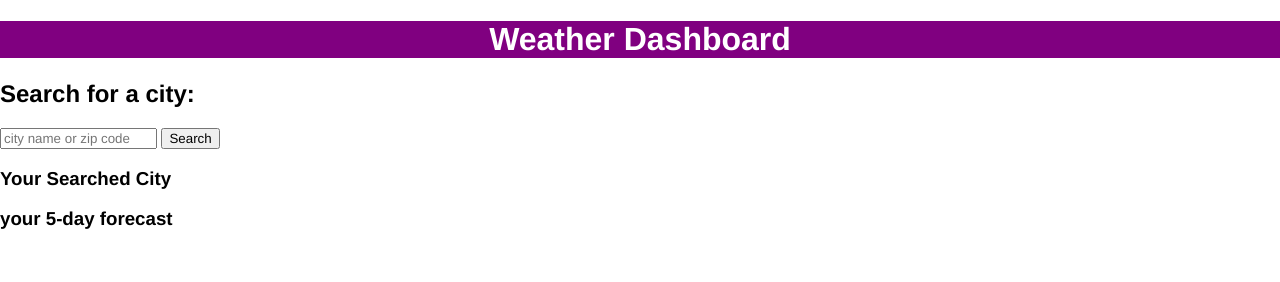
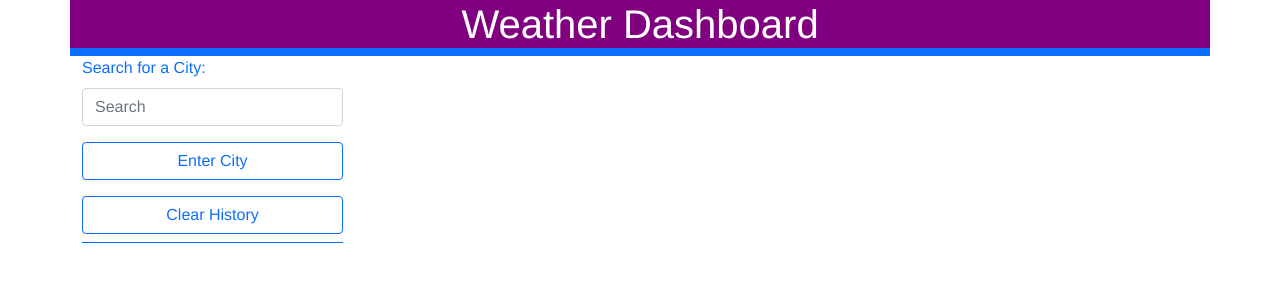
Before and after one commit to Nozerone/weather_dashboard, a plain HTML site: page index.html in a window 1280 px wide. Drawn offline with nearby package versions, Linux system fonts and the light colour scheme.

Commit message:
Some development

```diff
--- a/index.html
+++ b/index.html
@@ -4,32 +4,45 @@
     <meta charset="UTF-8">
     <meta name="viewport" content="width=device-width, initial-scale=1.0">
     <title>Weather Dashboard</title>
+    <!-- Bootstrap CSS -->
+    <link rel="stylesheet" href="https://cdn.jsdelivr.net/npm/bootstrap@5.0.1/dist/css/bootstrap.min.css">
+
     <link rel="stylesheet" href="/assets/css/styles.css"
 
 </head>
-<body>
-    <main>
-        <header>
-            <div class="nav" id="head-navbar">
-                <h1>Weather Dashboard</h1>
+<body class="container">
 
-            <div class="sidebar">
-            <form class="form" id="'search-form">
-                <h2>Search for a city:</h2>
-                <input placeholder="city name or zip code" id="'search-term">
-                <button>Search</button>
+    <div class="row text-center bg-primary text-white">
+        <h1>Weather Dashboard</h1>
+      </div>
+
+      <div class="row">
+
+          <div class="column col-3">
+            <form>
+              <label class="text-primary">Search for a City:</label>
+              <input class="form-control my-2 text-primary" type="search" placeholder="Search" id="city-input">
+              <button class="btn btn-outline-primary my-2" style="width: 100%" type="submit" id="search-button">Enter City</button>
             </form>
-                <div></div>
+
+            <button class="btn btn-outline-primary my-2" style="width: 100%" type="submit" id="clear-button">Clear History</button>
+
+            <div class="border-top border-primary" id="past-searches">
+              <!-- Past city searches will go here  -->
             </div>
-            <div class="container" id="current-city">
-                <h3>Your Searched City</h3>
 
-            <div class="container">
-                <h3>your 5-day forecast</h3>
+          </div>
 
-            </div>
-        </header>
-    </main>
+          <div class="column col-9">
+            <div class="row" id="currentConditions"></div>
+            <!-- Current city current weather conditions will go here  -->
+
+            <div class="row" id="fiveDayForecastHeader"></div>
+            <div class="d-flex flex-row flex-wrap justify-content-between" id="fiveDayForecast"></div>
+            <!-- Current city 5 day forecast will go here  -->
+          </div>
+
+      </div>
 
 <script src="/assets/js/app.js"></script>
 </body>
```
